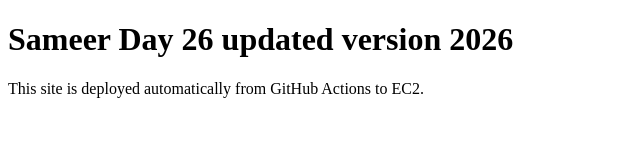
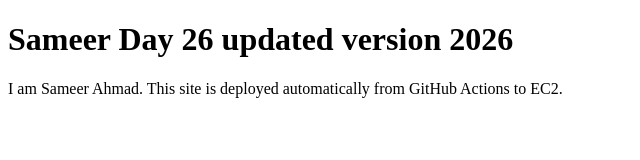
Before and after one commit to sameerr68/auto-deploy, a plain HTML site: page index.html in a window 1280 px wide. Shown: the whole page, without its empty margins (0-640 px from the left). Drawn offline with Linux system fonts and the light colour scheme.

Commit message:
index.html

```diff
--- a/index.html
+++ b/index.html
@@ -5,6 +5,6 @@
 </head>
 <body>
   <h1>Sameer Day 26 updated version 2026 </h1>
-  <p>This site is deployed automatically from GitHub Actions to EC2.</p>
+  <p>I am Sameer Ahmad. This site is deployed automatically from GitHub Actions to EC2.</p>
 </body>
 </html>
```
